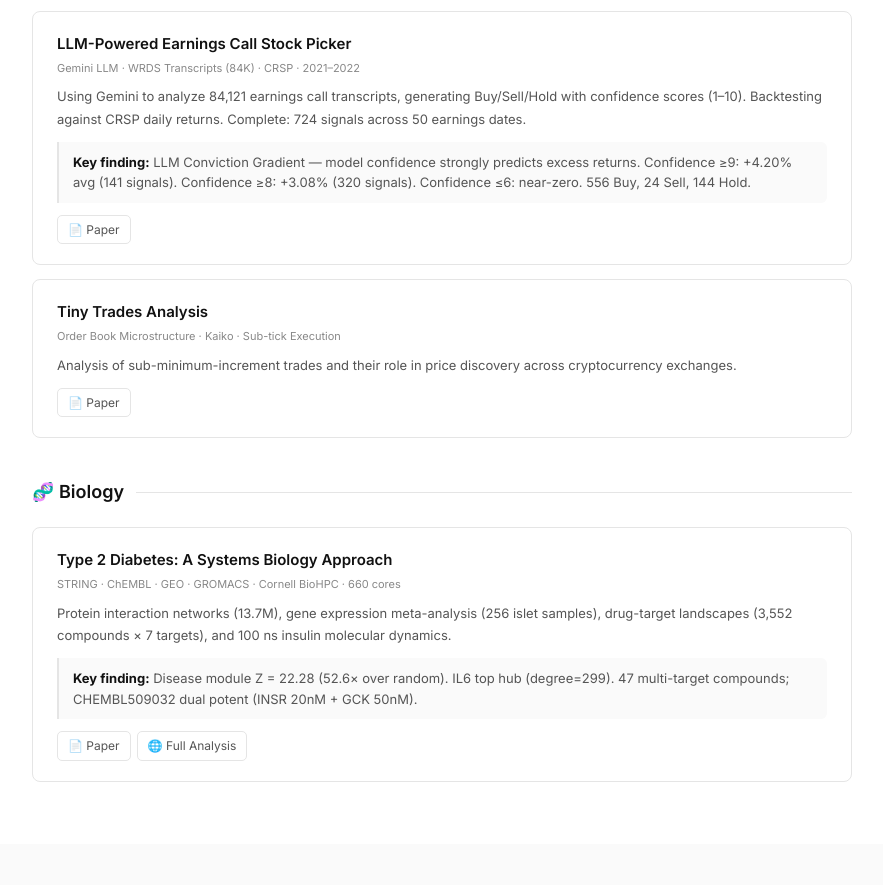
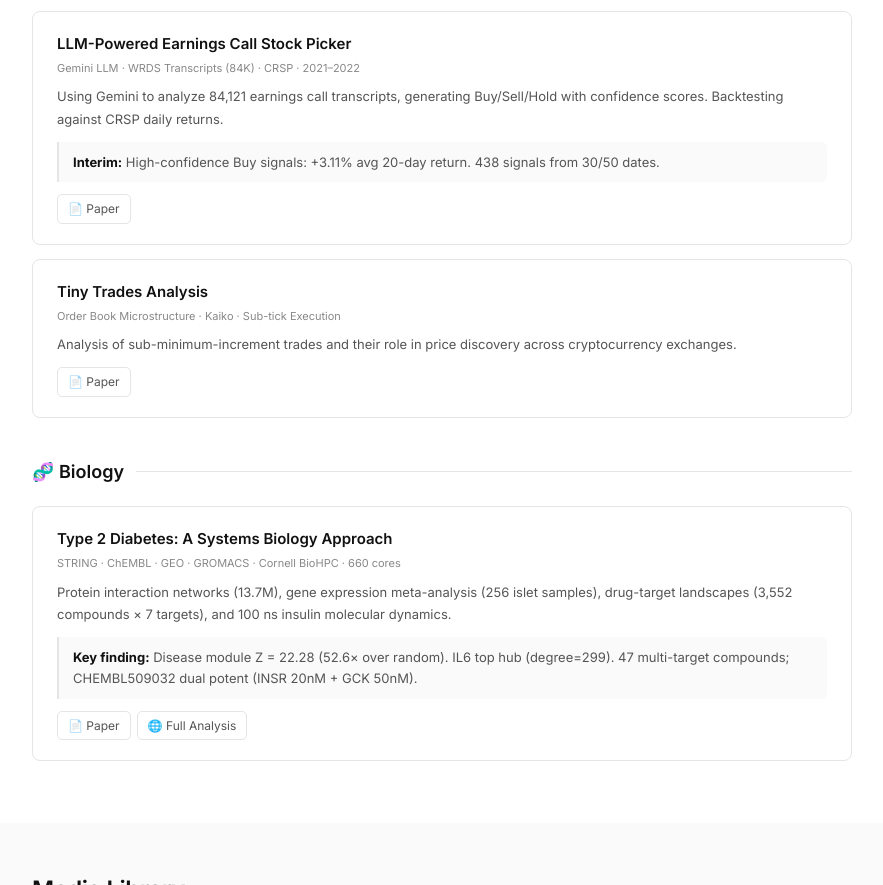
Before and after one commit to Agentic-Sciences/agentic-sciences.github.io, a plain HTML site: page research.html in a window 1280 px wide. Shown: the part 1128-2013 px from the top of the page, without its empty margins (198-1081 px from the left). Drawn offline with Linux system fonts and the light colour scheme.

Commit message:
Revert "Update: LLM Conviction Gradient discovery (724 signals, confidence ≥8 → 3%+ return)"
This reverts commit 5a303244d6dd938888a1a2390d7987ab5f4a2ce1.

```diff
--- a/research.html
+++ b/research.html
@@ -98,8 +98,8 @@
         <div class="project">
             <h3>LLM-Powered Earnings Call Stock Picker</h3>
             <div class="meta">Gemini LLM · WRDS Transcripts (84K) · CRSP · 2021–2022</div>
-            <p class="desc">Using Gemini to analyze 84,121 earnings call transcripts, generating Buy/Sell/Hold with confidence scores (1–10). Backtesting against CRSP daily returns. Complete: 724 signals across 50 earnings dates.</p>
-            <div class="finding"><strong>Key finding:</strong> LLM Conviction Gradient — model confidence strongly predicts excess returns. Confidence ≥9: +4.20% avg (141 signals). Confidence ≥8: +3.08% (320 signals). Confidence ≤6: near-zero. 556 Buy, 24 Sell, 144 Hold.</div>
+            <p class="desc">Using Gemini to analyze 84,121 earnings call transcripts, generating Buy/Sell/Hold with confidence scores. Backtesting against CRSP daily returns.</p>
+            <div class="finding"><strong>Interim:</strong> High-confidence Buy signals: +3.11% avg 20-day return. 438 signals from 30/50 dates.</div>
             <div class="materials">
                 <a href="assets/papers/earnings_call_stock_picker.pdf">📄 Paper</a>
             </div>
```
